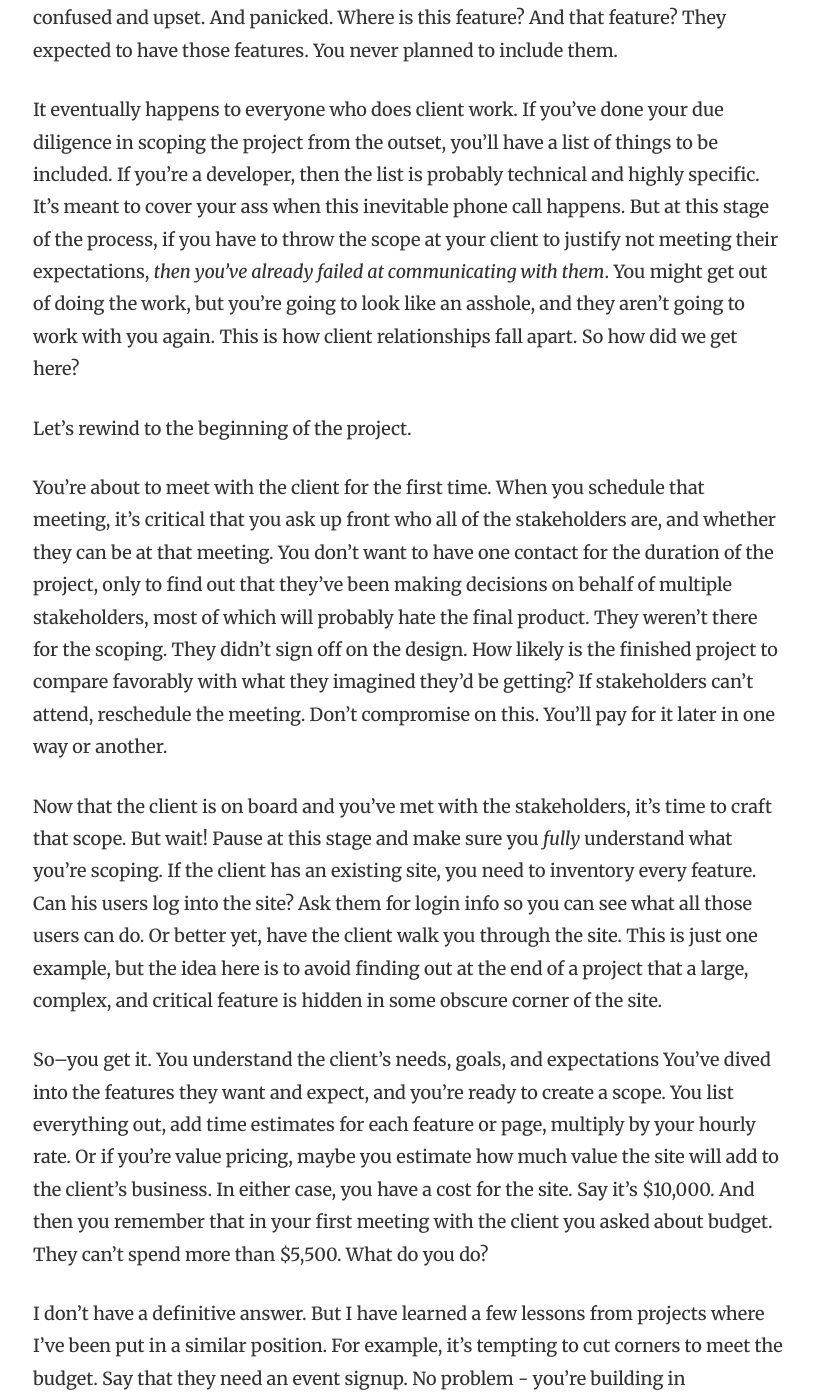
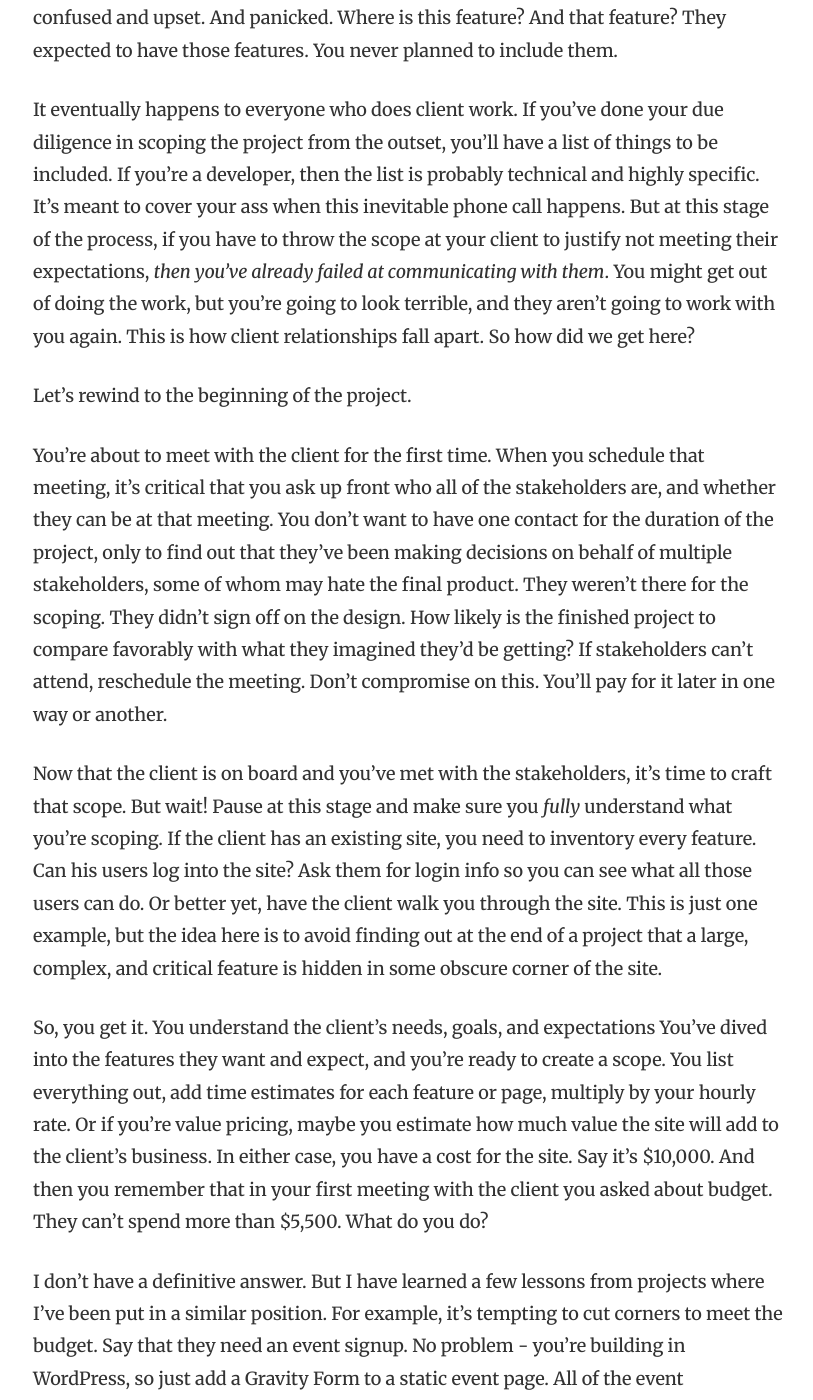
Before and after one commit to findingtheforest/findingtheforest.github.io, a Jekyll site: the page built from _posts/2016-03-28-your-client-doesnt-understand-your-scope.md, in a window 1280 px wide and 1400 px high, scrolled down 400 px. Shown: the whole window, without its empty margins (232-1045 px from the left). Built offline with Jekyll 4.4.1, drawn with Linux system fonts in a browser that asks for light colours; some of the changed text lies outside the part shown.

Commit message:
Update 2016-03-28-your-client-doesnt-understand-your-scope.md

```diff
--- a/_posts/2016-03-28-your-client-doesnt-understand-your-scope.md
+++ b/_posts/2016-03-28-your-client-doesnt-understand-your-scope.md
@@ -7,15 +7,15 @@ summary: >
 
 You’re wrapping up development on a client site. They’ve been happy with the process so far. You deliver a preview link to them for approval. Suddenly, a call. They’re confused and upset. And panicked. Where is this feature? And that feature? They expected to have those features. You never planned to include them.
 
-It eventually happens to everyone who does client work. If you’ve done your due diligence in scoping the project from the outset, you’ll have a list of things to be included. If you’re a developer, then the list is probably technical and highly specific. It’s meant to cover your ass when this inevitable phone call happens. But at this stage of the process, if you have to throw the scope at your client to justify not meeting their expectations, _then you’ve already failed at communicating with them_. You might get out of doing the work, but you’re going to look like an asshole, and they aren’t going to work with you again. This is how client relationships fall apart. So how did we get here?
+It eventually happens to everyone who does client work. If you’ve done your due diligence in scoping the project from the outset, you’ll have a list of things to be included. If you’re a developer, then the list is probably technical and highly specific. It’s meant to cover your ass when this inevitable phone call happens. But at this stage of the process, if you have to throw the scope at your client to justify not meeting their expectations, _then you’ve already failed at communicating with them_. You might get out of doing the work, but you’re going to look terrible, and they aren’t going to work with you again. This is how client relationships fall apart. So how did we get here?
 
 Let’s rewind to the beginning of the project.
 
-You’re about to meet with the client for the first time. When you schedule that meeting, it’s critical that you ask up front who all of the stakeholders are, and whether they can be at that meeting. You don’t want to have one contact for the duration of the project, only to find out that they’ve been making decisions on behalf of multiple stakeholders, most of which will probably hate the final product. They weren’t there for the scoping. They didn’t sign off on the design. How likely is the finished project to compare favorably with what they imagined they’d be getting? If stakeholders can’t attend, reschedule the meeting. Don’t compromise on this. You’ll pay for it later in one way or another.
+You’re about to meet with the client for the first time. When you schedule that meeting, it’s critical that you ask up front who all of the stakeholders are, and whether they can be at that meeting. You don’t want to have one contact for the duration of the project, only to find out that they’ve been making decisions on behalf of multiple stakeholders, some of whom may hate the final product. They weren’t there for the scoping. They didn’t sign off on the design. How likely is the finished project to compare favorably with what they imagined they’d be getting? If stakeholders can’t attend, reschedule the meeting. Don’t compromise on this. You’ll pay for it later in one way or another.
 
 Now that the client is on board and you’ve met with the stakeholders, it’s time to craft that scope. But wait! Pause at this stage and make sure you _fully_ understand what you’re scoping. If the client has an existing site, you need to inventory every feature. Can his users log into the site? Ask them for login info so you can see what all those users can do. Or better yet, have the client walk you through the site. This is just one example, but the idea here is to avoid finding out at the end of a project that a large, complex, and critical feature is hidden in some obscure corner of the site.
 
-So--you get it. You understand the client’s needs, goals, and expectations You’ve dived into the features they want and expect, and you’re ready to create a scope. You list everything out, add time estimates for each feature or page, multiply by your hourly rate. Or if you’re value pricing, maybe you estimate how much value the site will add to the client’s business. In either case, you have a cost for the site. Say it’s $10,000. And then you remember that in your first meeting with the client you asked about budget. They can’t spend more than $5,500. What do you do?
+So, you get it. You understand the client’s needs, goals, and expectations You’ve dived into the features they want and expect, and you’re ready to create a scope. You list everything out, add time estimates for each feature or page, multiply by your hourly rate. Or if you’re value pricing, maybe you estimate how much value the site will add to the client’s business. In either case, you have a cost for the site. Say it’s $10,000. And then you remember that in your first meeting with the client you asked about budget. They can’t spend more than $5,500. What do you do?
 
 I don’t have a definitive answer. But I have learned a few lessons from projects where I’ve been put in a similar position. For example, it’s tempting to cut corners to meet the budget. Say that they need an event signup. No problem - you’re building in WordPress, so just add a Gravity Form to a static event page. All of the event information comes from the page’s WYSIWYG editor. Done and done. That’ll just take a few hours, and the price won’t scare away the client.
 
```
Also changed, not shown: other parts of _posts/2016-03-28-your-client-doesnt-understand-your-scope.md (+1 -1 lines).
